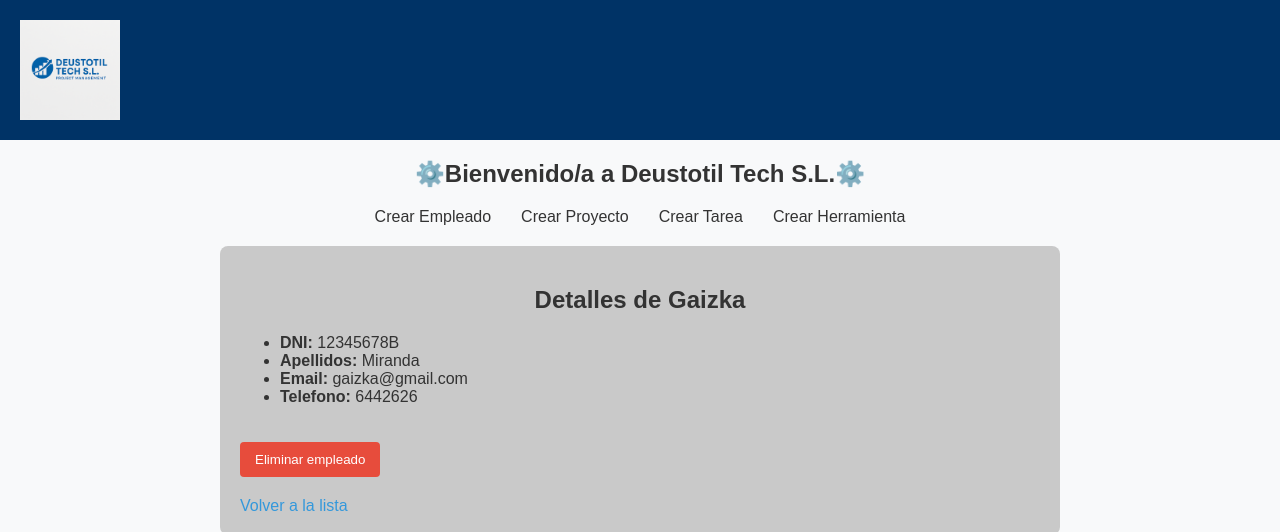
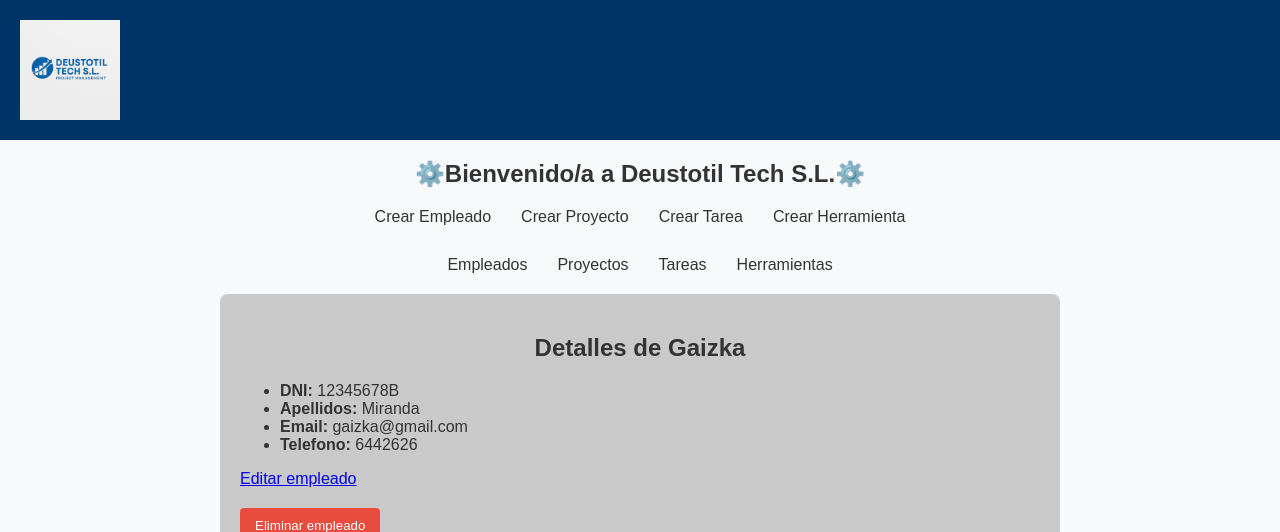
Before and after one commit to GaizkaMiranda/ProyectoWeb2025, a Django app: page /AppDjango/empleados/1/ in a window 1280 px wide; the page is wider, and only the part inside the window is pictured. Shown: the top 532 px of that part. Run offline with Django 4.2, Linux system fonts and the light colour scheme; data comes from the database, SQL or seed files in the repository; both versions use the stored data as it was after the commit.

Commit message:
segunda linea de menu horizontal, botón de editar

```diff
--- a/AppDjango/templates/base.html
+++ b/AppDjango/templates/base.html
@@ -11,6 +11,8 @@
         <img src="{% static 'images/logo.png' %}" alt="Logo" class="header-icon">
     </header>
 
+
+
     <h2>{% block title %}⚙️Bienvenido/a a Deustotil Tech S.L.⚙️{% endblock %}</h2>
 
     <ul class="menu-horizontal">
@@ -20,8 +22,51 @@
         <li><a href="{% url 'crear_herramienta' %}">Crear Herramienta</a></li>
     </ul>
 
+    <ul class="menu-horizontal2">
+        <li><a href="{% url 'empleados' %}">Empleados</a></li>
+        <li><a href="{% url 'proyectos' %}">Proyectos</a></li>
+        <li><a href="{% url 'tareas' %}">Tareas</a></li>
+        <li><a href="{% url 'herramientas' %}">Herramientas</a></li>
+    </ul>
+    {% if mensaje_estado %}
+    <div class="notificacion-caja">
+      {{ mensaje_estado }}
+    </div>
+  {% endif %}
     <div id="content">
-        {% block contenido %}{% endblock %}
+
+
+{% block contenido %}
+    <!-- Mostrar notificación de cambio de estado -->
+    {% if messages %}
+        <div class="notificacion-estado">
+            {% for message in messages %}
+                <div class="alert alert-success">
+                    {{ message }}
+                </div>
+            {% endfor %}
+        </div>
+    {% endif %}
+
+    <!-- O usando el método de sesión -->
+    {% if notificacion %}
+        <div class="alert alert-success">
+            {{ notificacion }}
+        </div>
+    {% else %}
+        <div class="alert alert-info">
+            No hay actualizaciones recientes en esta tarea.
+        </div>
+    {% endif %}
+
+    <!-- Resto de tu contenido actual -->
+    {% if tarea %}
+        <div class="detalles">
+            <h2>Detalles de {{ tarea.nombre }}</h2>
+            [...]
+        </div>
+    {% endif %}
+{% endblock %}
     </div>
 
     <footer>
@@ -41,10 +86,11 @@
             <div class="footerColumn">
                 <h3>Sobre nosotros</h3>
                 <div class="nosotros">
-                <a class="muymal"><img src="{% static 'images/muymal.jpg' %}" alt="muymal"></a>
-                <a class="regular"><img src="{% static 'images/regular.jpg' %}" alt="regular"></a>
-                <a class="bien"><img src="{% static 'images/bien.jpg' %}" alt="bien"></a>
-                <a class="muybien"><img src="{% static 'images/muybien.jpg' %}" alt="muybien"></a>
+                    <div class="social-icons">
+                        <a href="#"><img src="{% static '/images/linkedin.png' %}" alt="LinkedIn"></a>
+                        <a href="#"><img src="{% static '/images/twitter.png' %}" alt="Twitter"></a>
+                        <a href="#"><img src="{% static '/images/github.png' %}" alt="GitHub"></a>
+                    </div>
                 </div>
             </div>
         </div>
@@ -52,7 +98,6 @@
             <small>&copy;2025 <b>Deustotil Tech S.L.</b> - Página oficial Deustotil Tech S.L.</small>
         </div>
         {% endblock %}
-
     </footer>
 </body>
 </html>
--- a/AppDjango/templates/empleado-detalle.html
+++ b/AppDjango/templates/empleado-detalle.html
@@ -10,8 +10,8 @@
             <li><strong>Email:</strong> {{ empleado.email }}</li>
             <li><strong>Telefono:</strong> {{ empleado.telefono }}</li>
         </ul>
+        <a href="{% url 'empleado_update' empleado.pk %}" class="boton-editar">Editar empleado</a>
 
-        <!-- Botón para eliminar al empleado -->
         <form method="post" action="{% url 'empleado_delete' empleado.pk %}">
             {% csrf_token %}
             <button type="submit" class="boton-borrar">Eliminar empleado</button>
--- a/AppDjango/templates/herramienta-detalle.html
+++ b/AppDjango/templates/herramienta-detalle.html
@@ -9,8 +9,7 @@
                 <li><strong>Descripción de la herramienta:</strong> {{ herramienta.descripcion }} </li>
                 <li><strong>Horas disponibles de la herramienta:</strong> {{ herramienta.horas_disponibilidad }}</li>
             </ul>
-
-            <!-- Botón para eliminar la herramienta -->
+            <a href="{% url 'herramienta_update' herramienta.pk %}" class="boton-editar">Editar herramienta</a>
             <form method="post" action="{% url 'herramienta_delete' herramienta.pk %}">
                 {% csrf_token %}
                 <button type="submit" class="boton-borrar">Eliminar herramienta</button>
--- a/AppDjango/templates/listado-empleados.html
+++ b/AppDjango/templates/listado-empleados.html
@@ -1,9 +1,4 @@
 {% extends "base.html" %}
-
-{% block title %}
-⚙️Bienvenido/a a Deustotil Tech S.L. - Empleados⚙️
-{% endblock %}
-
 {% block contenido %}
     <h1>Lista de empleados</h1>
     <ul class="list-view">
--- a/AppDjango/templates/proyecto-detalle.html
+++ b/AppDjango/templates/proyecto-detalle.html
@@ -20,8 +20,7 @@
                 </li>
 
             </ul>
-
-            <!-- Botón para eliminar al proyecto -->
+            <a href="{% url 'proyecto_update' proyecto.pk %}" class="boton-editar">Editar proyecto</a>
             <form method="post" action="{% url 'proyecto_delete' proyecto.pk %}">
                 {% csrf_token %}
                 <button type="submit" class="boton-borrar">Eliminar proyecto</button>
--- a/AppDjango/templates/tarea-detalle.html
+++ b/AppDjango/templates/tarea-detalle.html
@@ -17,7 +17,8 @@
                 <li><strong>Notas:</strong> {{ tarea.notas }} </li>
             </ul>
 
-            <!-- Botón para eliminar la tarea -->
+            <a href="{% url 'tarea_update' tarea.pk %}" class="boton-editar">Editar tarea</a>
+
             <form method="post" action="{% url 'tarea_delete' tarea.pk %}">
                 {% csrf_token %}
                 <button type="submit" class="boton-borrar">Eliminar tarea</button>
--- a/AppDjango/views.py
+++ b/AppDjango/views.py
@@ -7,10 +7,9 @@ from django.shortcuts import redirect, render
 from django.views.generic import ListView, DetailView, CreateView, UpdateView, DeleteView
 from .forms import EmpleadoForm, ProyectoForm, TareaForm, HerramientaForm
 
-
 # Create your views here.
 
-#Vamos a realizar las vistas basadas en clases para facilitar tanto la creación como la manipulación de estas
+#Vamos a realizar las vistas basadas en CLASES para facilitar tanto la creación como la manipulación de estas
 
 # LIST VIEWS:
 class ProyectoListView(View):
@@ -66,7 +65,7 @@ def empleado_tareas(request, nombre_url):
     return render(request, "empleado-tareas.html", context)
 
 
-# DETAIL VIEWS:
+
 # DETAIL VIEWS:
 class EmpleadoDetailView(DetailView):
     model = Empleado
@@ -96,7 +95,13 @@ class TareaDetailView(DetailView):
     def get_context_data(self, **kwargs):
         context = super().get_context_data(**kwargs)
         context['ultimos_empleados'] = Empleado.objects.order_by('-id')[:3]
+
+        # Recupera y elimina el mensaje de sesión (si existe)
+        mensaje_estado = self.request.session.pop('mensaje_estado', None)
+        context['mensaje_estado'] = mensaje_estado
+
         return context
+
 
 class HerramientaDetailView(DetailView):
     model = Herramienta
@@ -237,6 +242,7 @@ class ProyectoUpdateView(UpdateView):
             }
             return render(request, self.template_name, context)
 
+from django.contrib import messages
 
 class TareaUpdateView(UpdateView):
     model = Tarea
@@ -247,6 +253,40 @@ class TareaUpdateView(UpdateView):
         tarea = get_object_or_404(Tarea, pk=pk)
         formulario = self.form_class(instance=tarea)
         ultimos_empleados = Empleado.objects.order_by('-id')[:3]
+
+        # Mostrar notificación si existe en sesión
+        notificacion = request.session.pop('notificacion_estado_tarea', None)
+
+        context = {
+            'formulario': formulario,
+            'tarea': tarea,
+            'ultimos_empleados': ultimos_empleados,
+            'notificacion': notificacion,  # Añadimos la notificación al contexto
+        }
+        return render(request, self.template_name, context)
+
+    def post(self, request, pk):
+        tarea = get_object_or_404(Tarea, pk=pk)
+        estado_anterior = tarea.estado
+        formulario = self.form_class(request.POST, instance=tarea)
+
+        if formulario.is_valid():
+            tarea_actualizada = formulario.save()
+
+            # Si el estado ha cambiado
+            if estado_anterior != tarea_actualizada.estado:
+                mensaje = f"La tarea '{tarea_actualizada.nombre}' ha cambiado de {tarea.get_estado_display()} a {tarea_actualizada.get_estado_display()}"
+
+                # Opción 1: Usar el sistema de mensajes de Django
+                messages.success(request, mensaje)
+
+                # Opción 2: Guardar en sesión (como tenías)
+                request.session['notificacion_estado_tarea'] = mensaje
+
+            return redirect('detalle_tarea', pk=tarea_actualizada.pk)
+
+        # En caso de error en el formulario
+        ultimos_empleados = Empleado.objects.order_by('-id')[:3]
         context = {
             'formulario': formulario,
             'tarea': tarea,
@@ -254,20 +294,6 @@ class TareaUpdateView(UpdateView):
         }
         return render(request, self.template_name, context)
 
-    def post(self, request, pk):
-        tarea = get_object_or_404(Tarea, pk=pk)
-        formulario = self.form_class(request.POST, instance=tarea)
-        ultimos_empleados = Empleado.objects.order_by('-id')[:3]
-        if formulario.is_valid():
-            formulario.save()
-            return redirect('detalle_tarea', pk=tarea.pk)
-        else:
-            context = {
-                'formulario': formulario,
-                'tarea': tarea,
-                'ultimos_empleados': ultimos_empleados,
-            }
-            return render(request, self.template_name, context)
 
 
 class EmpleadoUpdateView(UpdateView):
--- a/static/css/styles.css
+++ b/static/css/styles.css
@@ -128,6 +128,8 @@ h2 {
 
 
 
+
+
 /*-------------------------Menu horizontal, navegacion---------*/
 .menu-horizontal {
     list-style: none; /* Elimina los puntos de la lista */
@@ -135,6 +137,8 @@ h2 {
     margin: 0;
     display: flex;
     justify-content: center; /* Centra la lista horizontalmente */
+    margin-bottom: 30px; /* Ajusta este valor según necesites */
+
 }
 
 .menu-horizontal li a {
@@ -145,6 +149,24 @@ h2 {
 }
 
 .menu-horizontal li a:hover {
+    background-color: #b8dcff;
+}
+.menu-horizontal2 {
+    list-style: none; /* Elimina los puntos de la lista */
+    padding: 0;
+    margin: 0;
+    display: flex;
+    justify-content: center; /* Centra la lista horizontalmente */
+}
+
+.menu-horizontal2 li a {
+    text-decoration: none;
+    color: #333;
+    padding: 10px 15px;
+    border-radius: 4px;
+}
+
+.menu-horizontal2 li a:hover {
     background-color: #b8dcff;
 }
 
```
Also changed, not shown: db.sqlite3, static/images/github.png (added), static/images/linkedin.png (added), static/images/twitter.png (added), 1 other file. Lines whose indentation alone changed are shown as unchanged.
